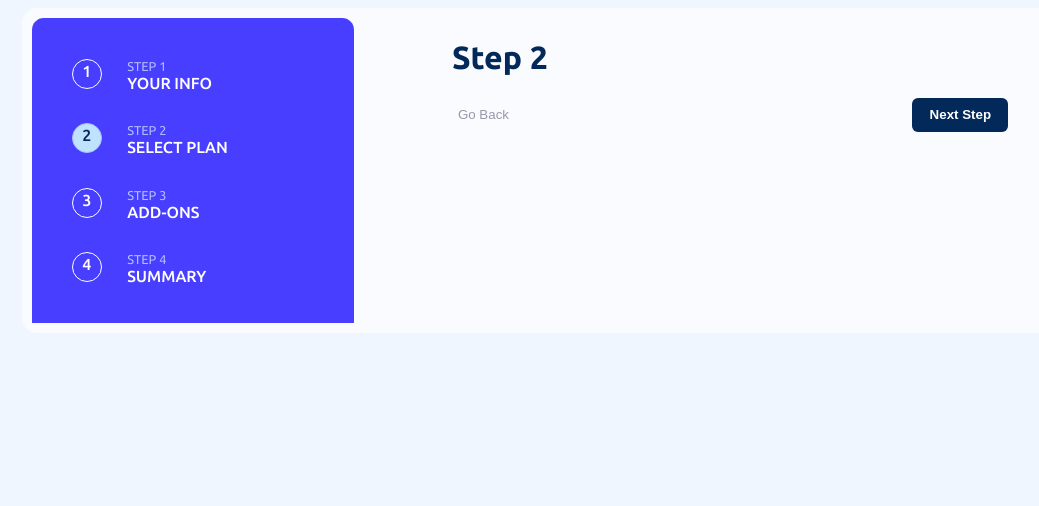
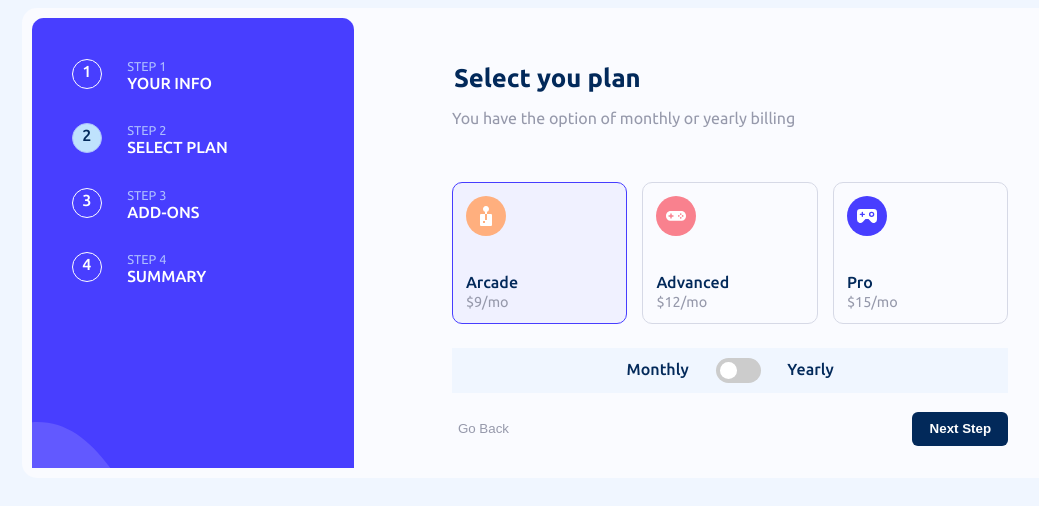
Before and after one commit to rodrfct/multi-step-form, a Vue app: page / in a window 1280 px wide. Both pictures are taken after a click on the button "Next Step". Shown: the top 506 px of the page, without its empty margins (71-1110 px from the left). Built offline with nearby package versions, Linux system fonts and the light colour scheme.

Commit message:
Add step 2 markup and style
I also changed the general form layout so the step-switcher is always on the bottom

```diff
--- a/src/App.vue
+++ b/src/App.vue
@@ -22,6 +22,7 @@ const step =ref<number>(1)
 .wrapper {
   background-color: var(--Alabaster);
   width: 85%;
+  height: 450px;
   margin: auto;
   padding: 10px;
   border-radius: 15px;
--- a/src/assets/main.css
+++ b/src/assets/main.css
@@ -19,6 +19,7 @@
 :root {
 --Marine-blue: hsl(213, 96%, 18%);
 --Purplish-blue: hsl(243, 100%, 62%);
+--Almost-transparent-purplish-blue: hsla(243, 100%, 62%, 0.05);
 --Pastel-blue: hsl(228, 100%, 84%);
 --Light-blue: hsl(206, 94%, 87%);
 --Strawberry-red: hsl(354, 84%, 57%);
--- a/src/components/Form.vue
+++ b/src/components/Form.vue
@@ -29,7 +29,8 @@ const props = defineProps({
 
 <style>
 #form {
-    padding: 0 13%;
+    position: relative;
+    margin: 0 13%;
     color: var(--Marine-blue);
 }
 
@@ -38,7 +39,9 @@ const props = defineProps({
     width: 100%;
     display: grid;
     grid-auto-flow: column;
-    margin-bottom: 5%;
+
+    position: absolute;
+    bottom: 5%;
 }
 
 #forward-btn {
--- a/src/components/FormStep2.vue
+++ b/src/components/FormStep2.vue
@@ -1,5 +1,155 @@
 <script setup lang="ts"></script>
 
 <template>
-    <h1>Step 2</h1>
+    <fieldset>
+        <legend>Select you plan</legend>
+        <p>You have the option of monthly or yearly billing</p>
+
+        <div class="plan-selector">
+            <div class="plan arcade">
+                <img src="../assets/icons/icon-arcade.svg" alt="">
+                <label for="arcade">Arcade</label>
+                <p class="pricing">$9/mo</p>
+
+                <input type="radio" name="plan" value="arcade" id="arcade" checked>
+            </div>
+
+            <div class="plan advanced">
+                <img src="../assets/icons/icon-advanced.svg" alt="">
+                <label for="arcade">Advanced</label>
+                <p class="pricing">$12/mo</p>
+
+                <input type="radio" name="plan" value="advanced">
+            </div>
+
+            <div class="plan pro">
+                <img src="../assets/icons/icon-pro.svg" alt="">
+                <label for="arcade">Pro</label>
+                <p class="pricing">$15/mo</p>
+
+                <input type="radio" name="plan" value="pro">
+            </div>
+
+            <div class="periodicity">
+                <span>Monthly</span>
+
+                <label class="switch">
+                    <input type="checkbox">
+                    <span class="slider"></span>
+                </label>
+
+                <span>Yearly</span>
+            </div>
+        </div>
+    </fieldset>
 </template>
+
+<style scoped>
+.plan-selector {
+    margin-top: 10%;
+
+    display: grid;
+    grid-template-columns: 1fr 1fr 1fr;
+    gap: 13% 15px;
+}
+
+.plan {
+    padding: 13px;
+
+    border: 1px solid var(--Light-gray);
+    border-radius: 10px;
+    position: relative;
+}
+
+.plan img {
+    display: block;
+    margin-bottom: 25%;
+}
+
+.plan label {
+    font-weight: 500;
+}
+
+.plan p {
+    margin: 3px 0 0 0;
+    font-size: .9em;
+}
+
+.plan input {
+    appearance: none;
+    position: absolute;
+    margin: 0;
+    width: 100%;
+    height: 100%;
+    top: 0;
+    left: 0;
+}
+
+.plan:has(input:checked) {
+    border-color: var(--Purplish-blue);
+    background-color: var(--Almost-transparent-purplish-blue);
+}
+
+/*Switch*/
+.periodicity {
+    grid-column: 1/-1;
+    background-color: var(--Magnolia);
+    padding: 10px;
+    text-align: center;
+
+    font-weight: 500;
+}
+
+.periodicity span {
+    vertical-align: middle;
+}
+
+.switch {
+    position: relative;
+    display: inline-block;
+    width: 45px;
+    height: 25px;
+
+    margin: 0 5%;
+}
+
+.switch input {
+    appearance: none;
+}
+
+.slider {
+  position: absolute;
+  top: 0;
+  left: 0;
+  right: 0;
+  bottom: 0;
+
+  cursor: pointer;
+  background-color: #ccc;
+
+  transition: .4s;
+
+  border-radius: 34px;
+}
+
+.slider:before {
+  position: absolute;
+  content: "";
+  height: 69%;
+  width: 39%;
+  left: 4px;
+  bottom: 4px;
+  background-color: white;
+  transition: .4s;
+
+  border-radius: 50%;
+}
+
+input:checked + .slider {
+  background-color: var(--Marine-blue);
+}
+
+input:checked + .slider:before {
+  transform: translateX(97%);
+}
+</style>
```
